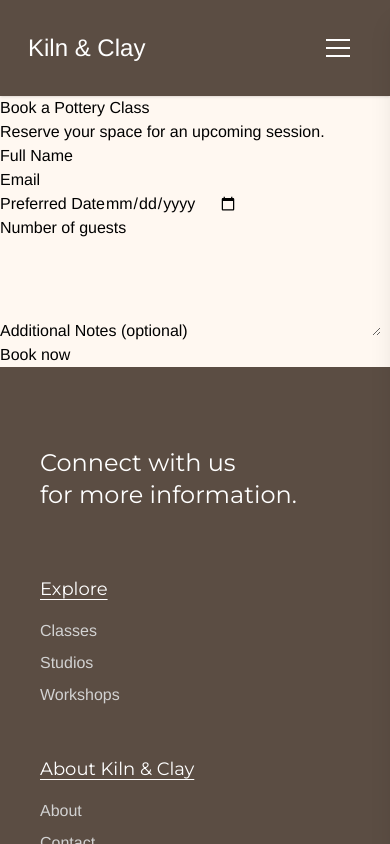
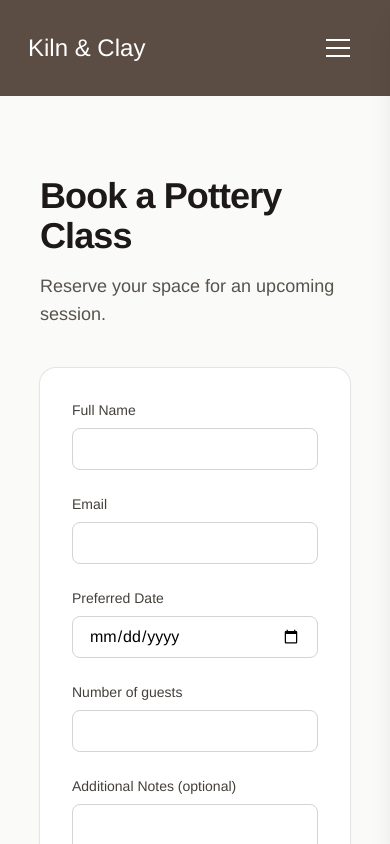
Before and after one commit to SobiahSelvarajah/ss-pottery-class-booking, a Next.js app: page /bookings in a window 390 px wide. Shown: the top 844 px of the page. Built offline with nearby package versions, Linux system fonts and the light colour scheme.

Commit message:
app: styling and responsiveness added to bookings page

```diff
--- a/src/app/bookings/page.tsx
+++ b/src/app/bookings/page.tsx
@@ -1,48 +1,140 @@
-
 
 export default function BookingsPage() {
-
     return (
-        <main>
-
+        <main className="min-h-screen bg-stone-50
+                         px-10 py-20">
+            <div className="mx-auto grid max-w-6xl
+                            items-center gap-12
+                            lg:grid-cols-2">
+                {/* bookings text container */}
+                <div>
                     {/* booking intro */}
-            <header>
-                <h1>
+                    <header className="mb-10">
+                        <h1 className="text-4xl font-semibold
+                                       tracking-tight text-stone-900">
                             Book a Pottery Class
                         </h1>
-                <p>
-                    Reserve your space for an upcoming session.
+                        <p className="mt-4 text-lg
+                                    text-stone-600">
+                            Reserve your space for
+                            an upcoming session.
                         </p>
                     </header>
-
                     {/* booking form */}
-            <section>
-                <form>
-                    <div>
-                        <label htmlFor="name">Full Name</label>
-                        <input id="name" name="name" type="text" required/>
+                    <form className="space-y-6 rounded-2xl bg-white
+                                     p-8 shadow-sm ring-1 ring-stone-200">
+                        <div className="flex flex-col gap-2">
+                            <label
+                                className="text-sm font-medium
+                                           text-stone-700"
+                                htmlFor="name">
+                                Full Name
+                            </label>
+                            <input
+                                className="rounded-lg border border-stone-300
+                                           px-4 py-2 focus:border-stone-500
+                                           focus:outline-none focus:ring-2
+                                           focus:ring-stone-200"
+                                id="name"
+                                name="name"
+                                type="text"
+                                required
+                            />
                         </div>
-                    <div>
-                        <label htmlFor="email">Email</label>
-                        <input id="email" name="email" type="email" required />
+                        <div className="flex flex-col gap-2">
+                            <label
+                                htmlFor="email"
+                                className="text-sm font-medium
+                                           text-stone-700">
+                                Email
+                            </label>
+                            <input
+                                className="rounded-lg border border-stone-300
+                                           px-4 py-2 focus:border-stone-500
+                                           focus:outline-none focus:ring-2
+                                           focus:ring-stone-200"
+                                id="email"
+                                name="email"
+                                type="email"
+                                required
+                            />
                         </div>
-                    <div>
-                        <label htmlFor="date">Preferred Date</label>
-                        <input id="date" name="date" type="date" required />
+                        <div className="flex flex-col gap-2">
+                            <label
+                                htmlFor="date"
+                                className="text-sm font-medium
+                                           text-stone-700">
+                                Preferred Date
+                            </label>
+                            <input
+                                className="rounded-lg border border-stone-300
+                                           px-4 py-2 focus:border-stone-500
+                                           focus:outline-none focus:ring-2
+                                           focus:ring-stone-200"
+                                id="date"
+                                name="date"
+                                type="date"
+                                required
+                            />
                         </div>
-                    <div>
-                        <label htmlFor="guests">Number of guests</label>
-                        <input id="guests" name="guests" type="number" min="1" required />
+                        <div className="flex flex-col gap-2">
+                            <label
+                                htmlFor="guests"
+                                className="text-sm font-medium
+                                           text-stone-700">
+                                Number of guests
+                            </label>
+                            <input
+                                className="rounded-lg border border-stone-300
+                                           px-4 py-2 focus:border-stone-500
+                                           focus:outline-none focus:ring-2
+                                           focus:ring-stone-200"
+                                id="guests"
+                                name="guests"
+                                type="number"
+                                min="1"
+                                required
+                            />
                         </div>
-                    <div>
-                        <label htmlFor="message">Additional Notes (optional)</label>
-                        <textarea id="message" name="message" rows={4}/>
+                        <div className="flex flex-col gap-2">
+                            <label
+                                htmlFor="message"
+                                className="text-sm font-medium
+                                           text-stone-700">
+                                Additional Notes (optional)
+                            </label>
+                            <textarea
+                                className="resize-none rounded-lg border
+                                           border-stone-300 px-4 py-2
+                                           focus:border-stone-500
+                                           focus:outline-none focus:ring-2
+                                           focus:ring-stone-200"
+                                id="message"
+                                name="message"
+                                rows={4}
+                            />
                         </div>
-
-                    <button type="submit">Book now</button>
+                        <button
+                            className="mt-4 w-full rounded-xl bg-stone-900
+                                       px-6 py-3 text-white transition
+                                       hover:bg-stone-800 active:scale-[0.99]"
+                            type="submit">
+                            Book now
+                        </button>
                     </form>
-            </section>
-
+                </div>
+                {/* bookings img container */}
+                <div
+                    className="relative hidden h-150 w-full
+                               overflow-hidden rounded-2xl
+                               shadow-lg lg:block">
+                    <img
+                        className="h-full w-full object-cover"
+                        src="/images/bookings-img.jpg"
+                        alt=""
+                    />
+                </div>
+            </div>
         </main>
     )
-}
+};
```
Also changed, not shown: 1 other file (tests, documents, lock files or other folders). Lines whose indentation alone changed are shown as unchanged.
